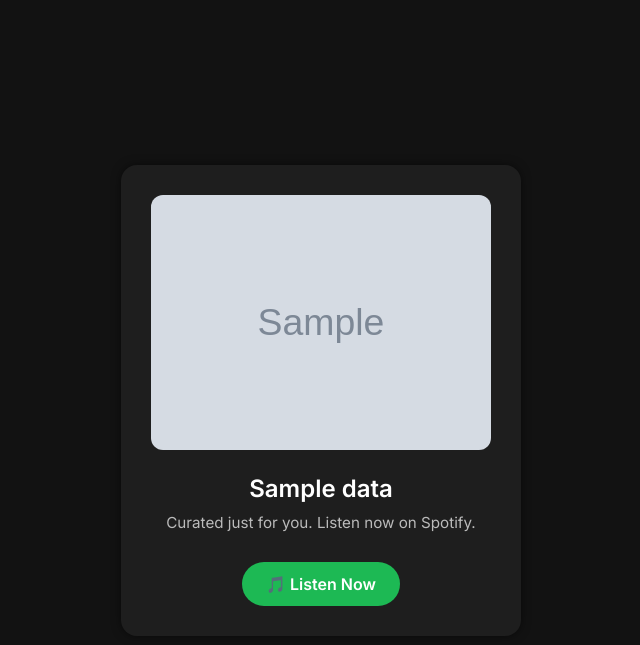
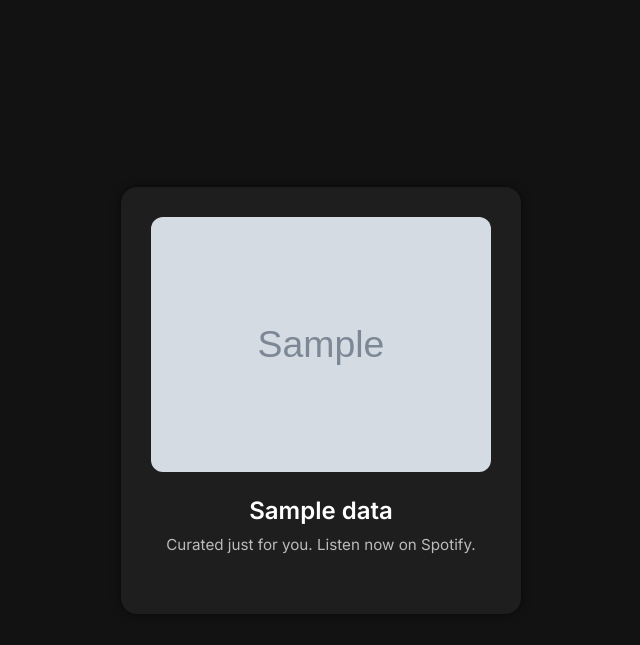
Before and after one commit to kerlosrady/spotify-smartlink-tracker, a Flask app: template templates/smartlink.html in a window 1280 px wide. Shown: the top 645 px of the page, without its empty margins (319-959 px from the left). Run offline with Flask 3, Linux system fonts and the light colour scheme; the template is opened without the code that fills it: most values are stand-ins (such as "Sample title", 1, 10 or a date in 2020); grey boxes marked "Sample" are stand-in pictures.

Commit message:
Update smartlink.html

```diff
--- a/templates/smartlink.html
+++ b/templates/smartlink.html
@@ -73,11 +73,6 @@
 
     <!-- Button: Choose 1 of the following -->
 
-    <!-- Option 1: Public link -->
-    <a href="{{ data.url }}" target="_blank">
-      <button>🎵 Listen Now</button>
-    </a>
-
     <!-- Option 2: With login tracking -->
     <!--
     <a href="/login?from={{ data.slug }}">
```
